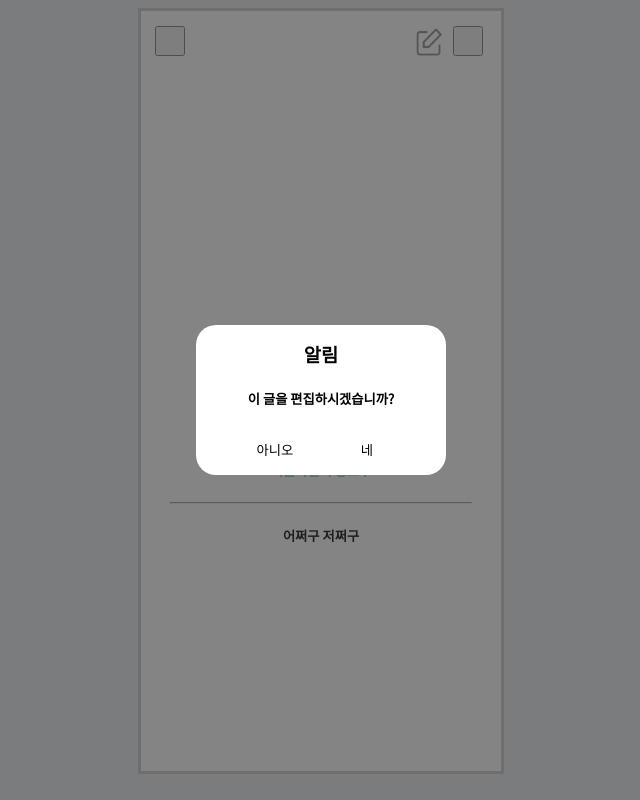
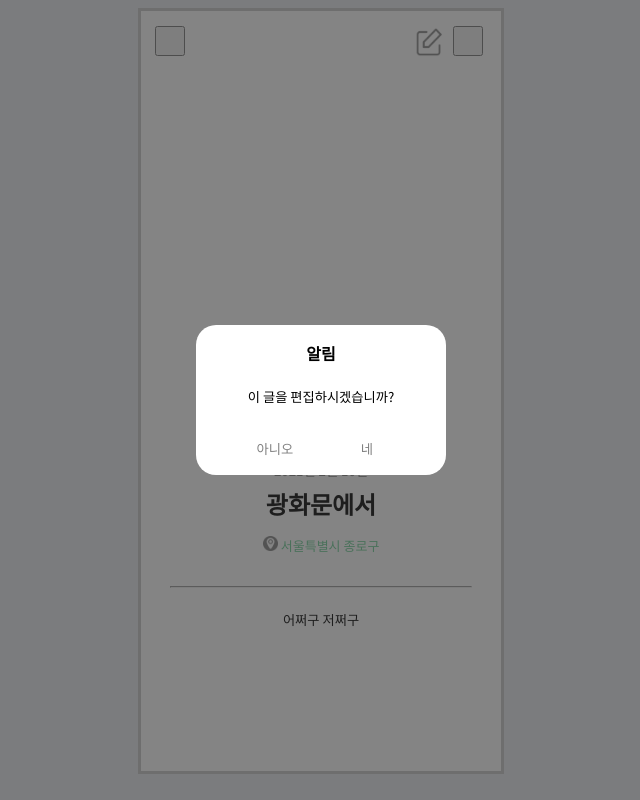
Before and after one commit to kwakjinseop/Travel_FE, a React (Create React App) app in the folder travel-diary-front/: page /viewrecord in a window 1280 px wide. Both pictures are taken after a click on the button 742 px from the left and 41 px from the top of the page. Shown: the whole page, without its empty margins (319-959 px from the left). Built offline with nearby package versions, Linux system fonts and the light colour scheme.

Commit message:
Update ViewRecord

```diff
--- a/travel-diary-front/src/Components/Record/ImageSlider.js
+++ b/travel-diary-front/src/Components/Record/ImageSlider.js
@@ -4,12 +4,6 @@ import Slide from './Slide';
 import "slick-carousel/slick/slick.css";
 import "slick-carousel/slick/slick-theme.css";
 import Seoul from '../../images/seoul.png';
-
-const items = [
-    { id: 1, src: Seoul },
-    { id: 2, src: Seoul },
-    { id: 3, src: Seoul },
-];
 
 function ImageSlider() {
     const settings = {
@@ -21,6 +15,12 @@ function ImageSlider() {
         arrows: false,
         centerMode: true
     };
+
+    const items = [
+        { id: 1, src: Seoul },
+        { id: 2, src: Seoul },
+        { id: 3, src: Seoul },
+    ];
 
     return (
         <Slider {...settings}>
--- a/travel-diary-front/src/Components/Record/RecordDialog.js
+++ b/travel-diary-front/src/Components/Record/RecordDialog.js
@@ -46,14 +46,13 @@ const DialogBlock = styled.div`
   align-items: center;
   flex-direction: column;
   flex-wrap: wrap;
+  font-family: 'Noto Sans KR';
 
-  h3 {
-    font-family: 'Noto Sans KR';
+  h4 {
     margin: 0;
   }
-
   h5 {
-    font-family: 'Noto Sans KR';
+      font-weight: 500;
   }
   animation-duration: 0.25s;
   animation-timing-function: ease-out;
@@ -73,19 +72,27 @@ const ButtonGroup = styled.div`
         width: 40%;
         font-family: 'Noto Sans KR';
         background-color: white;
+        color: gray;
         cursor: pointer;
+        &:hover {
+            color: skyblue;
+        }
     }
 `;
 
 const CompleteButton = styled.button`
     display: outline;
-    flex: 1;
     margin: 0;
     border: 0;
     outline: 0;
+    margin-top: 4%;
     font-family: 'Noto Sans KR';
     background-color: white;
+    color: gray;
     cursor: pointer;
+    &:hover {
+            color: skyblue;
+    }
 `;
 
 
@@ -94,7 +101,7 @@ function RecordDialog({ children, complete, visible, onConfirm, onCancel }) {
     return (
         <DarkBackground>
             <DialogBlock>
-                <h3>알림</h3>
+                <h4>알림</h4>
                 <h5>{children}</h5>
                 { complete === 'false' ? <ButtonGroup><button onClick={onCancel}>아니오</button><button onClick={onConfirm}>네</button></ButtonGroup> : <CompleteButton onClick={onConfirm}>확인</CompleteButton>}
             </DialogBlock>
--- a/travel-diary-front/src/Components/Record/Slide.js
+++ b/travel-diary-front/src/Components/Record/Slide.js
@@ -3,7 +3,7 @@ import styled from 'styled-components';
 
 const IMG = styled.img`
     width: 100%;
-    height: 30vh;
+    height: 40vh;
 `;
 
 function Slide({ img }) {
--- a/travel-diary-front/src/Components/Record/ViewRecord.js
+++ b/travel-diary-front/src/Components/Record/ViewRecord.js
@@ -2,6 +2,7 @@ import React, {useState} from 'react';
 import ImageSlider from './ImageSlider';
 import styled from 'styled-components';
 import Write from '../../images/Write.png';
+import Location from '../../images/Location.png';
 import RecordDialog from './RecordDialog';
 
 const MainPageBlock = styled.div`
@@ -23,13 +24,13 @@ const HeadButtonBlock = styled.div`
   button.back {
     width: 30px;
     height: 30px;
-    margin: 2% 0% 0% 4%;
+    margin: 2% 0 0 4%;
     cursor: pointer;
   }
   button.edit {
     width: 30px;
     height: 30px;
-    margin: 2% 0% 0% 62%;
+    margin: 2% 0 0 62%;
     background-color: white;
     border: 0;
     outline: none;
@@ -42,30 +43,37 @@ const HeadButtonBlock = styled.div`
   button.delete {
     width: 30px;
     height: 30px;
-    margin: 2% 0% 0% 4%;
+    margin: 2% 0 0 4%;
     cursor: pointer;
   }
 `;
 
 const RecordBlock = styled.div`
-  margin: 7% 0% 0% 0%;
+  margin: 10% 0 0 0;
+  font-family:'Noto Sans KR';
+  text-align: center;
+  h2 {
+    margin: 0;
+    padding: 0;
+  }
   h5.date{
-    text-align: center;
-    font-family:'Noto Sans KR';
     color: gray;
+    margin: 10% 0 2% 0;
+    padding: 0;
+    font-weight: 500;
   }
-  h2 {
-    text-align: center;
-    font-family:'Noto Sans KR';
-  }
-  h5.location{
-    text-align: center;
-    font-family:'Noto Sans KR';
+  p.location{
+    font-size: 13px;
+    margin: 2% 0 10% 0;
+    img {
+      width: 5%;
+      margin: 3% 1% 0 0;
+    }
     color: #6fcf97;
+    font-weight: 500;
   }
   h5.content {
-    text-align: center;
-    font-family:'Noto Sans KR';
+    font-weight: 500;
   }
   hr {
     width: 300px;
@@ -111,7 +119,7 @@ function Record() {
           <RecordBlock>
             <h5 className="date">2021년 2월 10일</h5>
             <h2>광화문에서</h2>
-            <h5 className="location">서울특별시 종로구</h5>
+            <p className="location"><img alt="location" src={Location} />서울특별시 종로구</p>
             <hr />
             <h5 className="content">어쩌구 저쩌구</h5>
           </RecordBlock>
```
